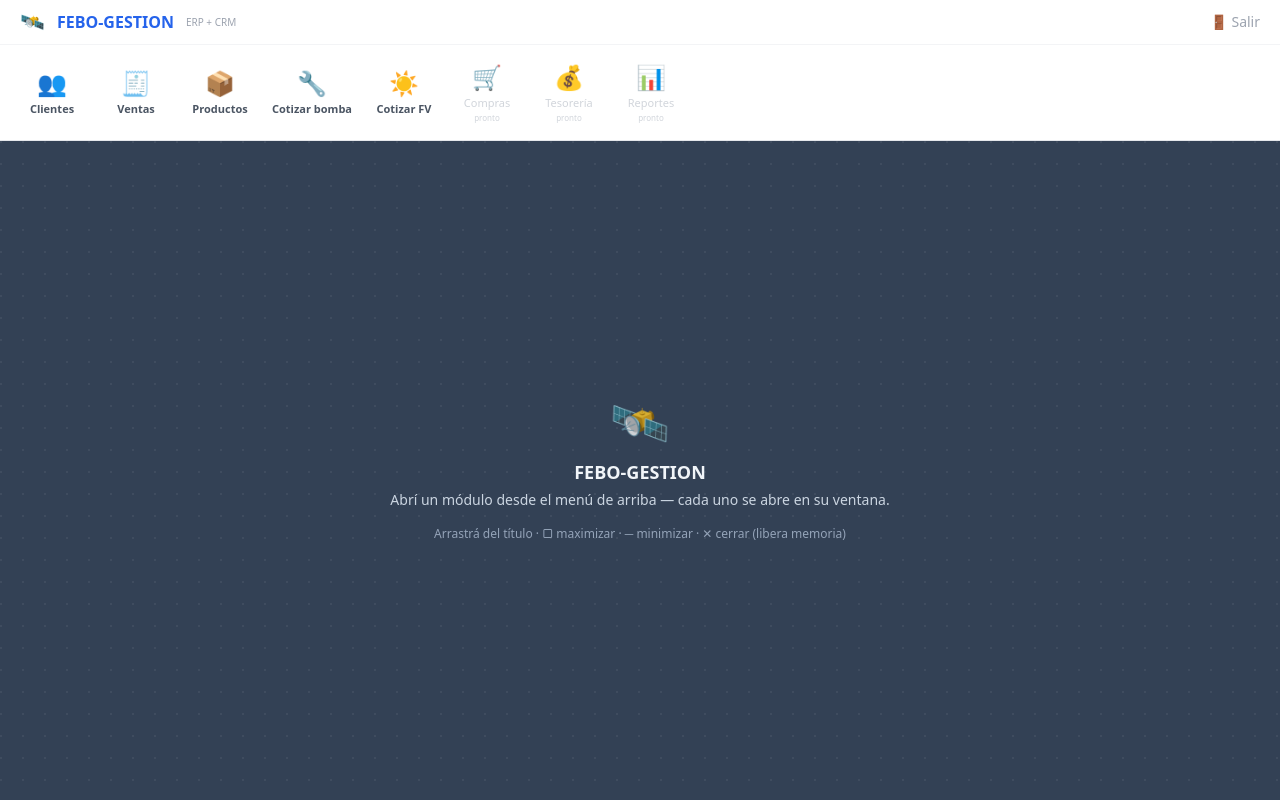
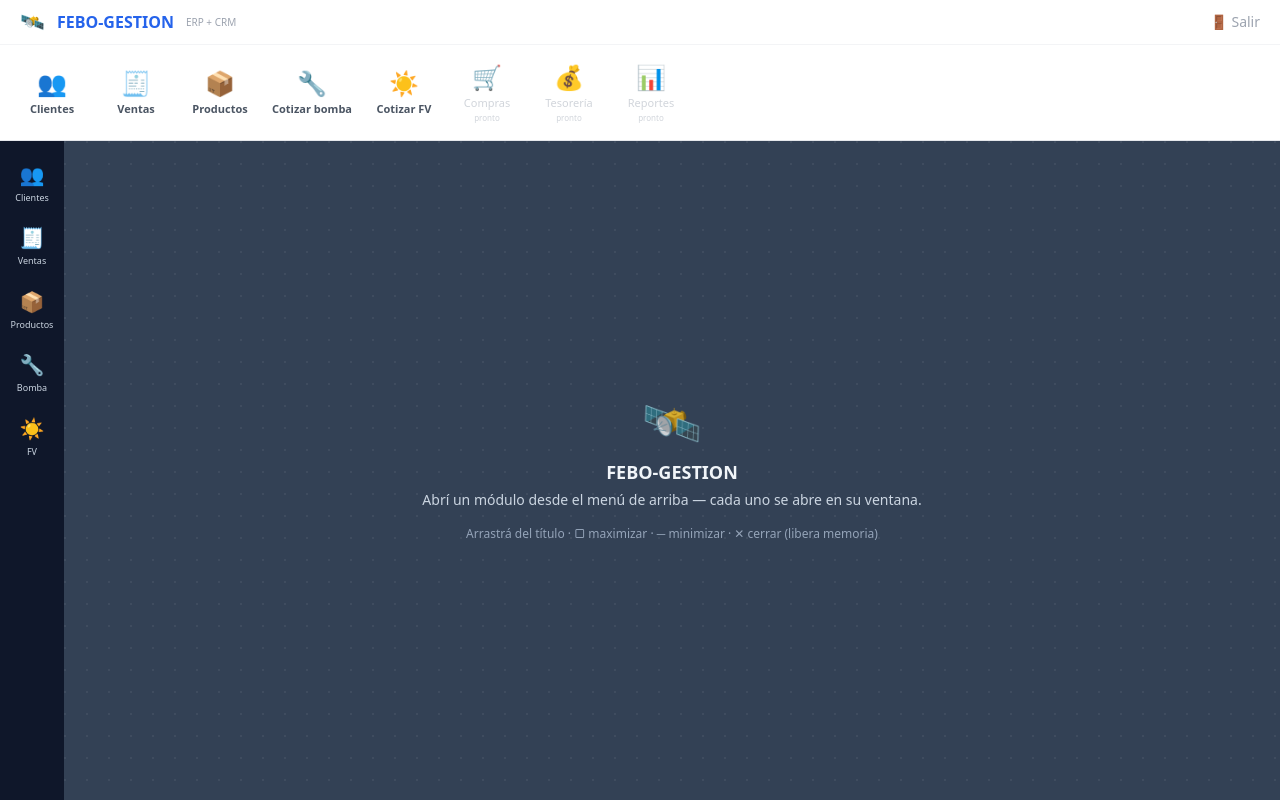
Before and after one commit to Febecos/febo-gestion, a Next.js app: page / in a window 1280 px wide. Built offline with nearby package versions, Linux system fonts and the light colour scheme.

Commit message:
ux: ventanas abren maximizadas + barra lateral izquierda con botones de accesos rapidos (estilo Tactica)

```diff
--- a/src/app/(app)/WindowManager.tsx
+++ b/src/app/(app)/WindowManager.tsx
@@ -43,7 +43,7 @@ export default function WindowManager({ children }: { children: React.ReactNode
       const dw = d?.clientWidth || 1200, dh = d?.clientHeight || 700;
       const n = ws.length;
       const w = Math.min(1000, dw - 40), h = Math.min(620, dh - 40);
-      return [...ws, { id: idSeq.current++, key: k, title: TITULOS[k], x: Math.min(20 + n * 26, Math.max(0, dw - w - 10)), y: Math.min(16 + n * 22, Math.max(0, dh - h - 10)), w, h, z: zTop.current, max: false, min: false }];
+      return [...ws, { id: idSeq.current++, key: k, title: TITULOS[k], x: Math.min(20 + n * 26, Math.max(0, dw - w - 10)), y: Math.min(16 + n * 22, Math.max(0, dh - h - 10)), w, h, z: zTop.current, max: true, min: false }];
     });
   }, []);
 
@@ -73,6 +73,22 @@ export default function WindowManager({ children }: { children: React.ReactNode
     <Ctx.Provider value={{ open }}>
       <div className="h-screen flex flex-col">
         {children}
+        <div className="flex flex-1 overflow-hidden">
+        <aside className="w-16 shrink-0 bg-slate-900 flex flex-col items-center gap-1 py-3">
+          {([
+            { k: "clientes", icon: "👥", label: "Clientes" },
+            { k: "ventas", icon: "🧾", label: "Ventas" },
+            { k: "productos", icon: "📦", label: "Productos" },
+            { k: "cot-bomba", icon: "🔧", label: "Bomba" },
+            { k: "cot-fv", icon: "☀️", label: "FV" },
+          ] as { k: WinKey; icon: string; label: string }[]).map((b) => (
+            <button key={b.k} onClick={() => open(b.k)} title={b.label}
+              className="w-14 flex flex-col items-center gap-0.5 py-2 rounded-lg text-slate-300 hover:bg-slate-700 hover:text-white transition">
+              <span className="text-xl">{b.icon}</span>
+              <span className="text-[9px]">{b.label}</span>
+            </button>
+          ))}
+        </aside>
         <div ref={deskRef} className="relative flex-1 overflow-hidden bg-slate-700" style={{ backgroundImage: "radial-gradient(circle at 1px 1px, rgba(255,255,255,.06) 1px, transparent 0)", backgroundSize: "22px 22px" }}>
           {wins.length === 0 && (
             <div className="absolute inset-0 flex flex-col items-center justify-center text-center text-slate-300 select-none p-10 pointer-events-none">
@@ -110,6 +126,7 @@ export default function WindowManager({ children }: { children: React.ReactNode
             </div>
           )}
         </div>
+        </div>
       </div>
     </Ctx.Provider>
   );
```
